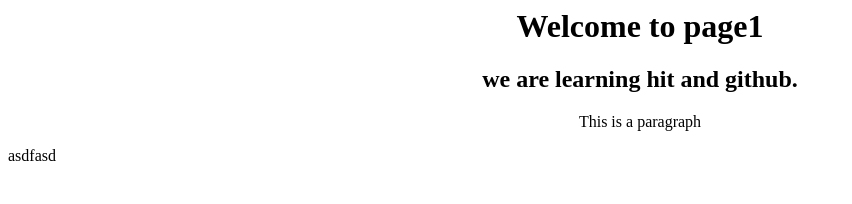
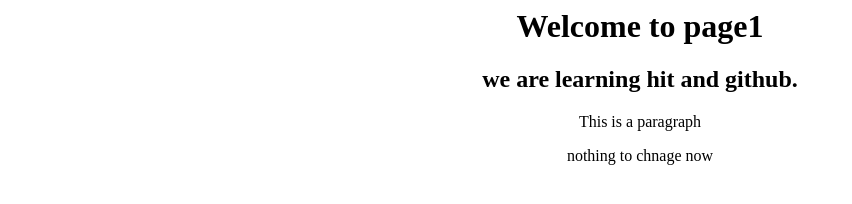
Before and after one commit to Jawedsaz/learning, a plain HTML site: page page1.html in a window 1280 px wide. Shown: the whole page, without its empty margins (0-852 px from the left). Drawn offline with Linux system fonts and the light colour scheme.

Commit message:
all file are updated

```diff
--- a/page1.html
+++ b/page1.html
@@ -7,7 +7,8 @@
             <h1>Welcome to page1</h1>
             <h2>we are learning hit and github.</h2>
             <p>This is a paragraph</p>
+            nothing to chnage now
         </center>
     </body>
-    asdfasd
+
     </html>
```
Also changed, not shown: contact.html (+1 -0 lines), index.html (+1 -0 lines).
